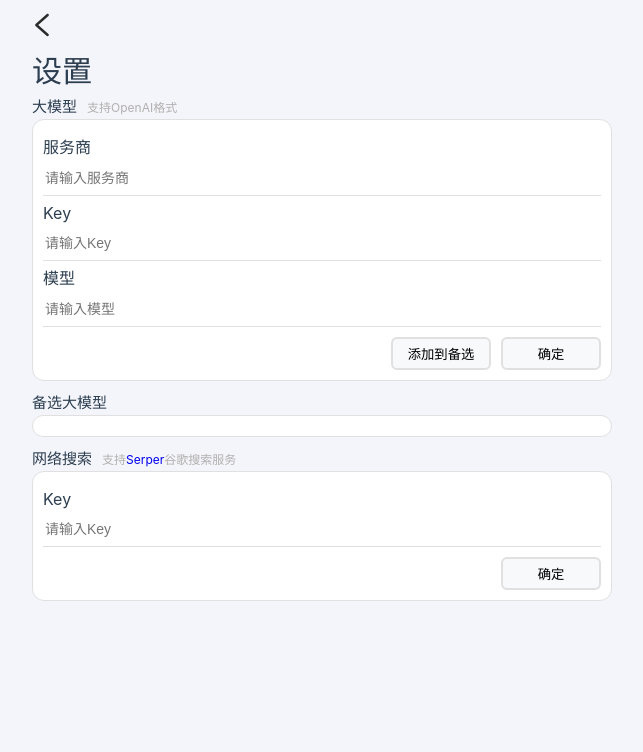
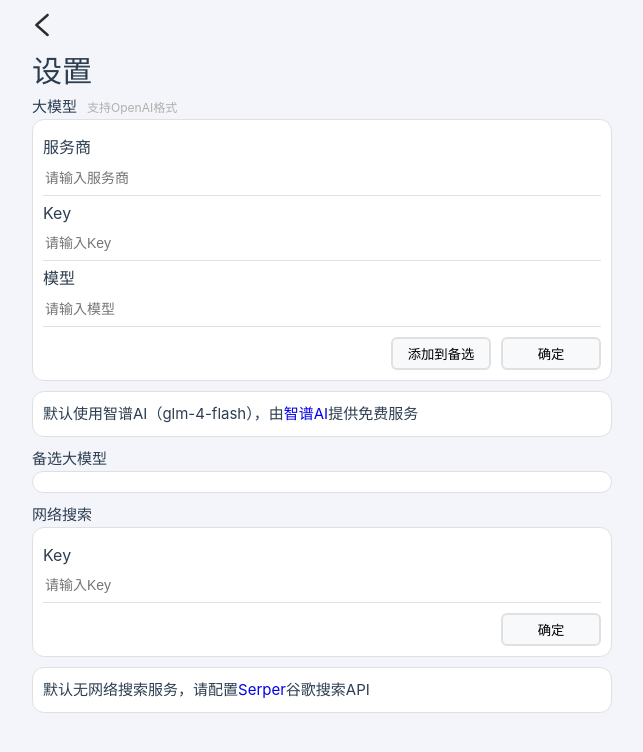
Before and after one commit to qgming/AISearch, a Vue app: page /setting in a window 1280 px wide. Shown: the top 752 px of the page, without its empty margins (318-961 px from the left). Built offline with nearby package versions, Linux system fonts and the light colour scheme.

Commit message:
beta3默认使用智谱AI

```diff
--- a/src/components/About.vue
+++ b/src/components/About.vue
@@ -5,7 +5,7 @@
     <div class="aboutBox">
       <img src="/src/assets/logo.svg" alt="" class="logo">
       <p class="topName">极点AI搜索</p>
-      <p>1.0.0（beta2）</p>
+      <p>1.0.0（beta3）</p>
     </div>
     <div class="aboutBox">
       <div class="aboutItem">
--- a/src/components/AiSearch.vue
+++ b/src/components/AiSearch.vue
@@ -86,11 +86,10 @@ const chartContent = ref('');
 const lastChartIndex = ref(null); // 新增变量记录最后生成图表的消息索引
 const generatingChart = ref(false); // 新增变量表示正在生成图表
 
-// //配置
-// const aiModel = ref('deepseek-chat');
-// const aiKey = ref('sk-472acb3c00e74ecdabf884f0467e5c29')
-// const aiProvider = ref('https://api.deepseek.com')
-// const webKey = ref('8c10e72abd33616fbf3980dc348e2ba29b4fa452')
+// 默认API配置
+const defaultApiKey = '03da359c49454d6734e2a5de8dbb9a37.kJEgAv0s4DdM9ti0';
+const defaultApiProvider = 'https://open.bigmodel.cn/api/paas/v4/';
+const defaultModel = 'glm-4-flash';
 
 // 配置
 const aiModel = ref('');
@@ -98,10 +97,10 @@ const aiKey = ref('');
 const aiProvider = ref('');
 const webKey = ref('');
 
-// 大模型配置（在初始化配置）
+// 大模型配置
 const openai = new OpenAI({
-  baseURL: aiProvider.value,
-  apiKey: aiKey.value,
+  baseURL: aiProvider.value || defaultApiProvider,
+  apiKey: aiKey.value || defaultApiKey,
   dangerouslyAllowBrowser: true
 });
 
@@ -413,15 +412,19 @@ onMounted(() => {
   observeDOMChanges(); // 监听 DOM 变化
   scrollToBottom(); // 组件挂载时滚动到底部
   readPromptFile(); // 调用读取提示词
+  readChartPromptFile(); // 读取 chart 提示词
 
-  readChartPromptFile(); // 读取 chart 提示词
   //本地获取API配置信息
   const savedLargeModel = localStorage.getItem('largeModel');
   if (savedLargeModel) {
     const largeModelConfig = JSON.parse(savedLargeModel);
-    aiModel.value = largeModelConfig.model;
-    aiKey.value = largeModelConfig.key;
-    aiProvider.value = largeModelConfig.provider;
+    aiModel.value = largeModelConfig.model || defaultModel; // 使用默认模型
+    aiKey.value = largeModelConfig.key || defaultApiKey; // 使用默认API密钥
+    aiProvider.value = largeModelConfig.provider || defaultApiProvider; // 使用默认API提供者
+  } else {
+    aiKey.value = defaultApiKey;
+    aiProvider.value = defaultApiProvider;
+    aiModel.value = defaultModel;
   }
 
   const savedWebSearch = localStorage.getItem('webSearch');
--- a/src/components/Setting.vue
+++ b/src/components/Setting.vue
@@ -10,7 +10,7 @@
       </div>
       <div class="settingItem">
         <p>Key</p>
-        <input type="text" placeholder="请输入Key" v-model="largeModel.key" />
+        <input type="password" placeholder="请输入Key" v-model="largeModel.key" />
       </div>
       <div class="settingItem">
         <p>模型</p>
@@ -20,6 +20,9 @@
         <button @click="saveLargeModel">添加到备选</button>
         <button @click="applyLargeModel">确定</button>
       </div>
+    </div>
+    <div class="settingBox">
+      <p>默认使用智谱AI（glm-4-flash），由<a href="https://open.bigmodel.cn/" target="_blank">智谱AI</a>提供免费服务</p>
     </div>
     <p>备选大模型</p>
     <div class="settingBox">
@@ -40,7 +43,7 @@
         </div>
       </div>
     </div>
-    <p>网络搜索<span>支持<a href="https://serper.dev/" target="_blank">Serper</a>谷歌搜索服务</span></p>
+    <p>网络搜索</p>
     <div class="settingBox">
       <div class="settingItem">
         <p>Key</p>
@@ -49,7 +52,9 @@
       <div class="rightOption">
         <button @click="saveWebSearch">确定</button>
       </div>
-
+    </div>
+    <div class="settingBox">
+      <p>默认无网络搜索服务，请配置<a href="https://serper.dev/" target="_blank">Serper</a>谷歌搜索API</p>
     </div>
   </div>
 </template>
@@ -143,7 +148,7 @@ span {
   color: #b2afaf;
 }
 
-span a {
+a {
   text-decoration: none;
 }
 
```
